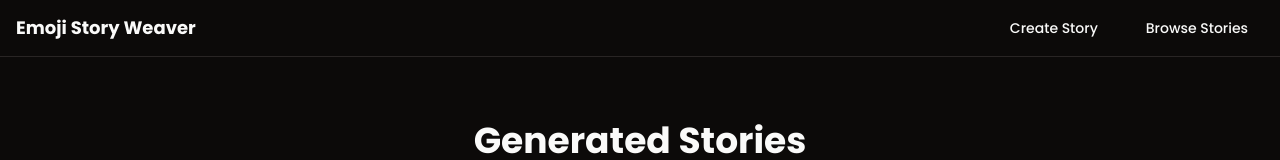
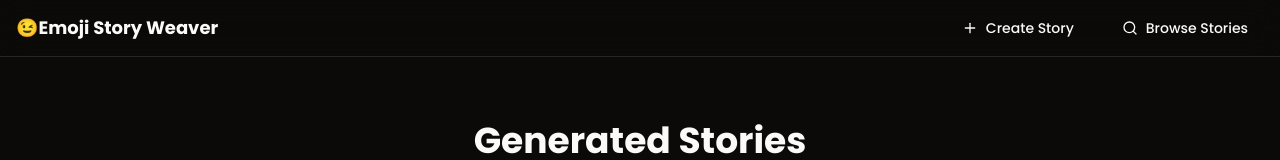
Before and after one commit to Xeven777/emoji-story-weaver, a React (Vite) app: page /stories in a window 1280 px wide. Shown: the top 160 px of the page. Built offline with nearby package versions, Linux system fonts and the light colour scheme; no server answers; the database is empty.

Commit message:
Update Stories layout, enhance Navbar with icons, and improve HTML metadata

```diff
--- a/index.html
+++ b/index.html
@@ -5,9 +5,12 @@
   <meta charset="UTF-8" />
   <meta name="viewport" content="width=device-width, initial-scale=1.0" />
   <title>Emoji Story Weaver</title>
+  <link rel="icon" href="/favicon.ico" />
   <meta name="description" content="Create amazing stories from emojis" />
   <meta name="author" content="Anish" />
-  <meta property="og:image" content="/og-image.png" />
+  <meta property="og:title" content="Emoji Story Weaver" />
+  <meta property="og:description" content="Create amazing stories from emojis" />
+  <!-- <meta property="og:image" content="/og-image.png" /> -->
 </head>
 
 <body>
--- a/src/components/ui/navbar.tsx
+++ b/src/components/ui/navbar.tsx
@@ -1,19 +1,30 @@
 import { Link } from "react-router-dom";
 import { Button } from "./button";
+import { Plus, Search } from "lucide-react";
 
 export function Navbar() {
   return (
-    <nav className="border-b">
+    <nav className="border-b sticky top-0 z-40 backdrop-blur-lg bg-background/20">
       <div className="container mx-auto px-4 h-14 flex items-center justify-between">
         <Link to="/" className="font-bold text-lg">
-          Emoji Story Weaver
+          😉Emoji Story Weaver
         </Link>
         <div className="space-x-4">
           <Button variant="ghost" asChild>
-            <Link to="/">Create Story</Link>
+            <Link to="/">
+              <span>
+                <Plus />
+              </span>
+              Create Story
+            </Link>
           </Button>
           <Button variant="ghost" asChild>
-            <Link to="/stories">Browse Stories</Link>
+            <Link to="/stories">
+              <span>
+                <Search />
+              </span>
+              Browse Stories
+            </Link>
           </Button>
         </div>
       </div>
--- a/src/pages/Stories.tsx
+++ b/src/pages/Stories.tsx
@@ -55,7 +55,7 @@ const Stories = () => {
             key={story.id}
             className="overflow-hidden hover:shadow-lg transition-shadow"
           >
-            <div className="aspect-[16/9] relative">
+            <div className="aspect-[3/2] relative">
               <img
                 src={story.cover_url}
                 alt={story.title}
```
Also changed, not shown: 1 other file (tests, documents, lock files or other folders).
